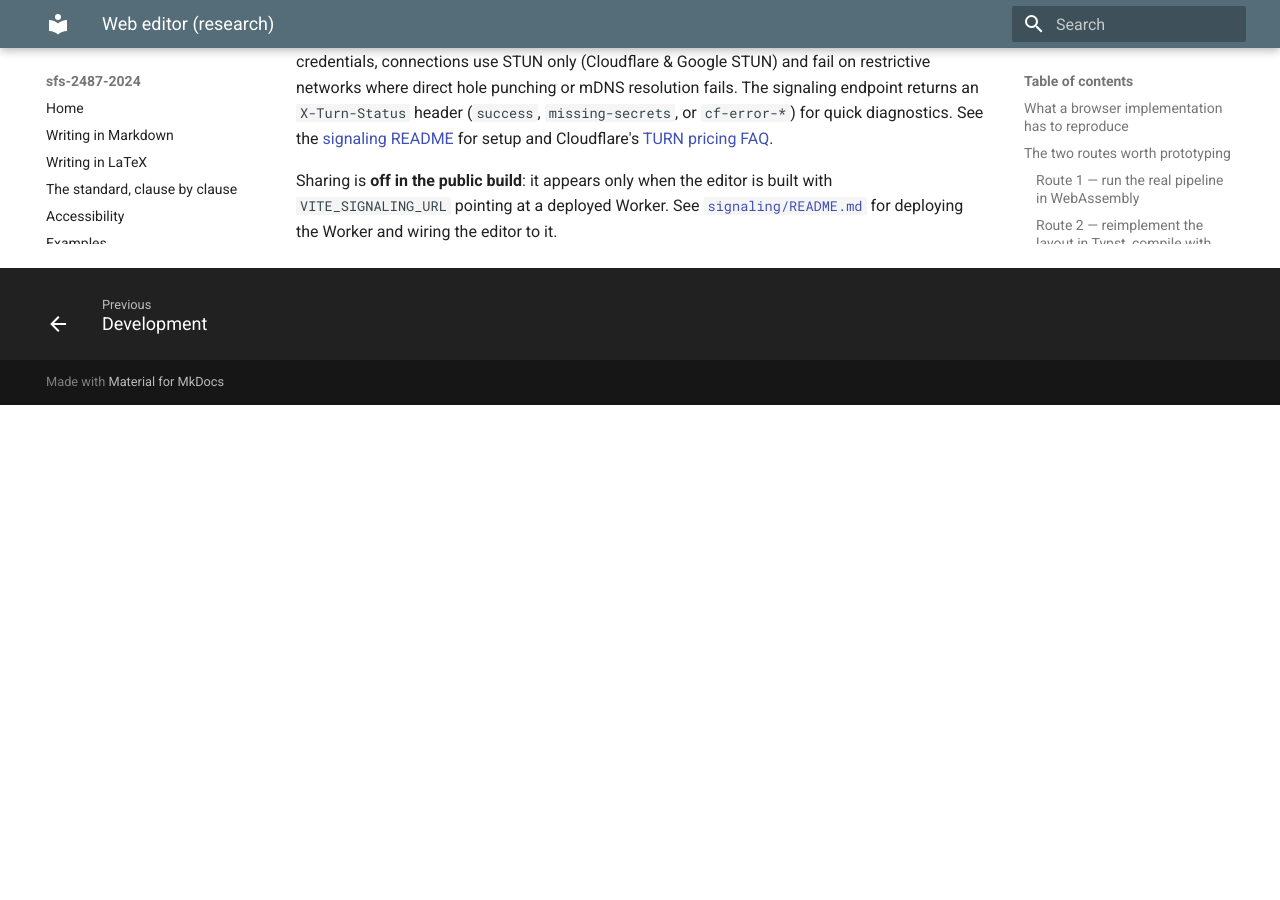
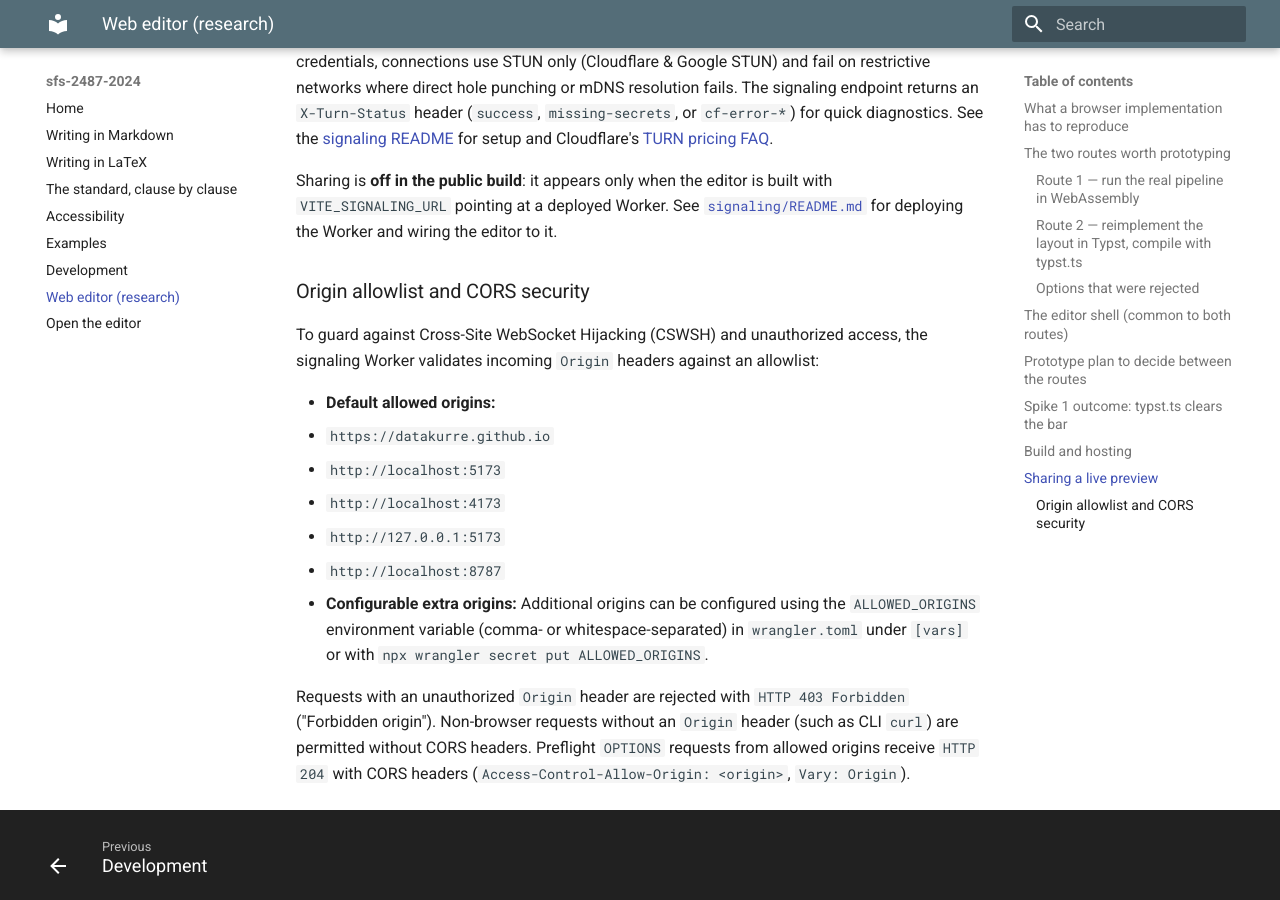
Before and after one commit to datakurre/vakioasiakirja, an MkDocs documentation site: the page built from docs/web-editor.md, in a window 1280 px wide and 900 px high, scrolled down 5559 px. Built offline with MkDocs 1.6.1 and Material for MkDocs 9.7.7, drawn with Linux system fonts in a browser that asks for light colours; before the commit the page ends 5964 px from its top, so only the background shows below that.

Commit message:
feat(signaling): restrict CORS and WebSocket origins to allowed domains
- Validate incoming Origin header against allowlist (defaults to
  https://datakurre.github.io, localhost:5173, localhost:4173, etc.).
- Support optional ALLOWED_ORIGINS env variable for custom domains.
- Reject unauthorized origins with HTTP 403 Forbidden on preflight OPTIONS,
  /turn-credentials, and /room/* WebSocket upgrade (CSWSH protection).
- Include Vary: Origin on all responses reflecting allowed origins.
- Permit non-browser CLI requests without Origin (e.g. curl) without CORS headers.
- Update documentation and wrangler.toml comments.

Assisted-by: Antigravity (Gemini 3.8 Flash (Medium))

```diff
--- a/docs/web-editor.md
+++ b/docs/web-editor.md
@@ -285,3 +285,23 @@ Sharing is **off in the public build**: it appears only when the editor is
 built with `VITE_SIGNALING_URL` pointing at a deployed Worker. See
 [`signaling/README.md`](https://github.com/datakurre/vakioasiakirja/tree/main/signaling)
 for deploying the Worker and wiring the editor to it.
+
+### Origin allowlist and CORS security
+
+To guard against Cross-Site WebSocket Hijacking (CSWSH) and unauthorized access,
+the signaling Worker validates incoming `Origin` headers against an allowlist:
+
+- **Default allowed origins:**
+  - `https://datakurre.github.io`
+  - `http://localhost:5173`
+  - `http://localhost:4173`
+  - `http://127.0.0.1:5173`
+  - `http://localhost:8787`
+- **Configurable extra origins:** Additional origins can be configured using the
+  `ALLOWED_ORIGINS` environment variable (comma- or whitespace-separated) in
+  `wrangler.toml` under `[vars]` or with `npx wrangler secret put ALLOWED_ORIGINS`.
+
+Requests with an unauthorized `Origin` header are rejected with `HTTP 403 Forbidden`
+("Forbidden origin"). Non-browser requests without an `Origin` header (such as CLI `curl`)
+are permitted without CORS headers. Preflight `OPTIONS` requests from allowed origins
+receive `HTTP 204` with CORS headers (`Access-Control-Allow-Origin: <origin>`, `Vary: Origin`).
```
Also changed, not shown: signaling/README.md (+43 -6 lines), 3 other files.
